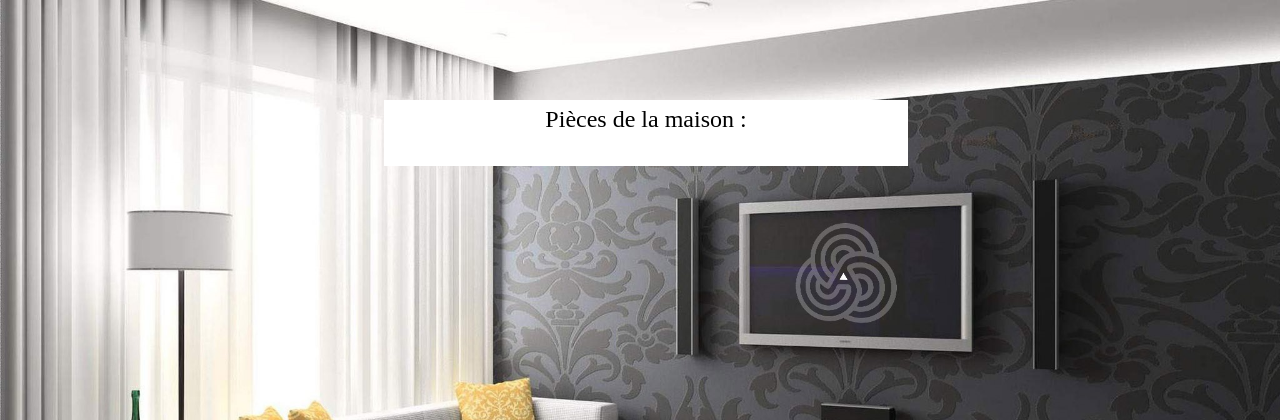
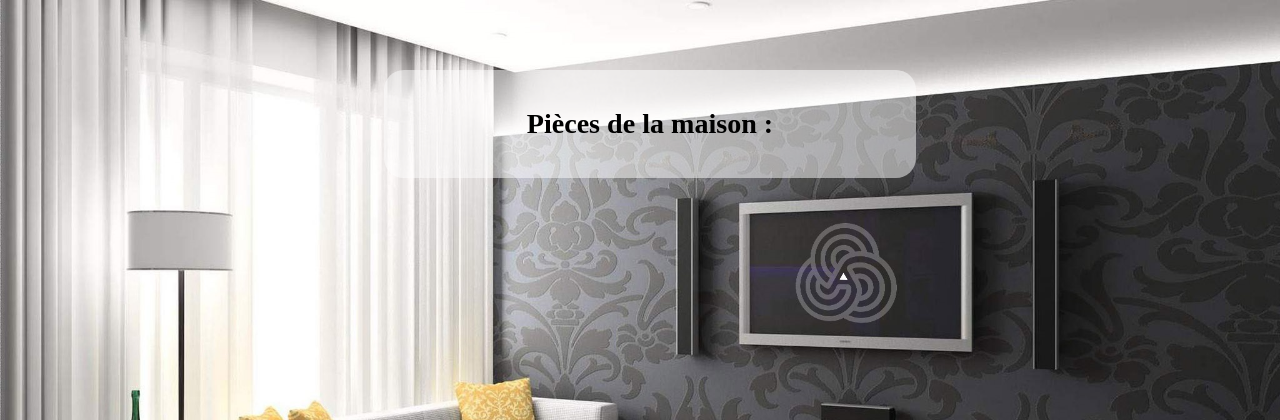
Before and after one commit to AdrienMb/BlueHouse, a PHP site: page /Vue/intro_gestion_capteur.php in a window 1280 px wide. Shown: the top 420 px of the page. Run offline with PHP 8.4, Linux system fonts and the light colour scheme.

Commit message:
Style page gestion des capteurs

```diff
--- a/Styles/gestion_capteurs.css
+++ b/Styles/gestion_capteurs.css
@@ -1,15 +1,18 @@
 .affiche_pieces{
-  margin-top: 100px;
+  margin-top: 70px;
+  margin-bottom: auto;
   text-align: center;
   font-size: 24px;
-  margin-bottom: 100px;
-  background-color: #ffffff;
-  padding: 6px;
+  background-color:  rgba(255, 255, 255, 0.5);
+  padding: 10px;
   width:40%;
   margin-left: 30%;
+  border-radius: 20px;
+
 }
 a,a:visited {
-  color:#6C6C6C;
+  color:#1B2E8D;
+  font-family: 'PT Sans', sans-serif;
   text-decoration: none;
 }
 a:hover {
--- a/Vue/intro_gestion_capteur.php
+++ b/Vue/intro_gestion_capteur.php
@@ -2,8 +2,9 @@
 <LINK href="/github/bluehouse/Styles/flexbox.css" rel="stylesheet" type="text/css">
   <LINK href="/github/bluehouse/Styles/gestion_capteurs.css" rel="stylesheet" type="text/css">
     <LINK href="/github/bluehouse/Styles/fond.css" rel="stylesheet" type="text/css">
+      <link href="https://fonts.googleapis.com/css?family=PT+Sans" rel="stylesheet">
 <html>
     <body>
 
           <ul class="affiche_pieces">
-Pièces de la maison :</br></br>
+<h3>Pièces de la maison :</h3>
```
Also changed, not shown: other parts of Styles/gestion_capteurs.css (+29 -1 lines).
